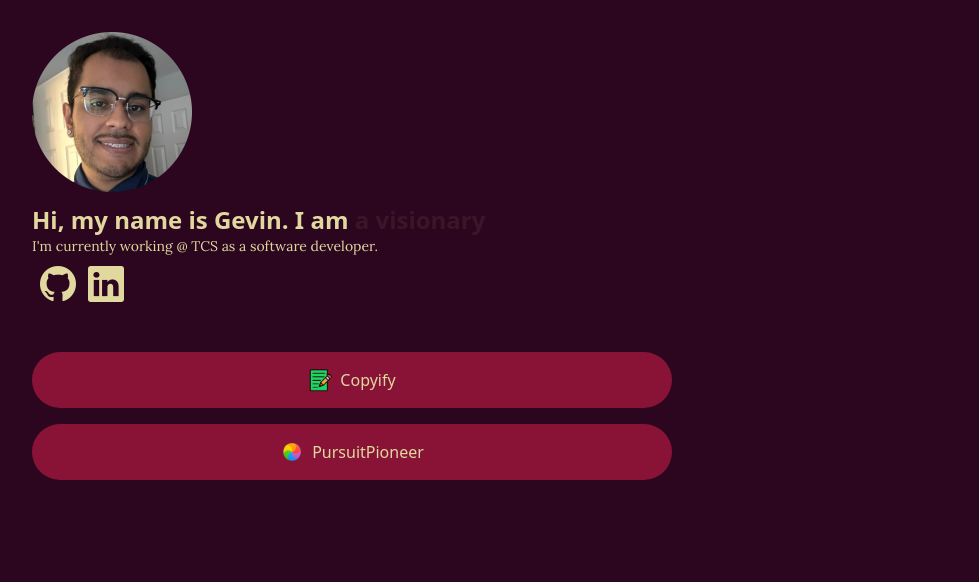
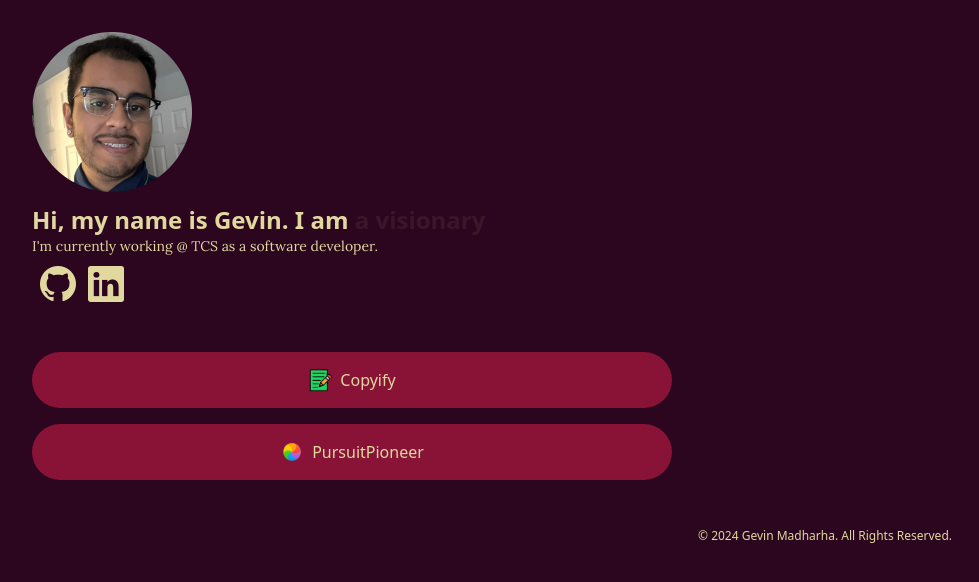
Before and after one commit to gmadharh/portfolio, a Vue app: page / in a window 1280 px wide. Shown: the top 582 px of the page, without its empty margins (288-1267 px from the left). Built offline with nearby package versions, Linux system fonts and the light colour scheme.

Commit message:
added footer tag with copyright notice

```diff
--- a/src/App.vue
+++ b/src/App.vue
@@ -9,6 +9,11 @@
       :icon="project.icon"
     />
   </div>
+  <footer class="m-10">
+    <p class="text-right align-text-bottom text-xs">
+      &copy; 2024 Gevin Madharha. All Rights Reserved.
+    </p>
+  </footer>
 </template>
 
 <script setup lang="ts">
```
